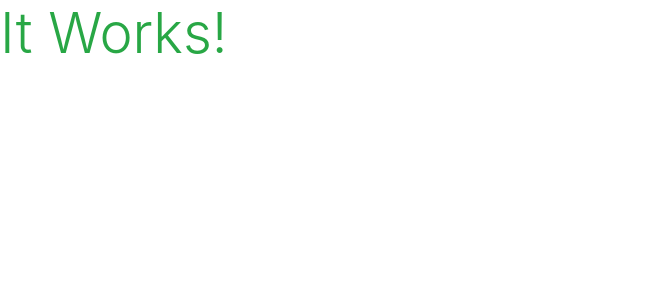
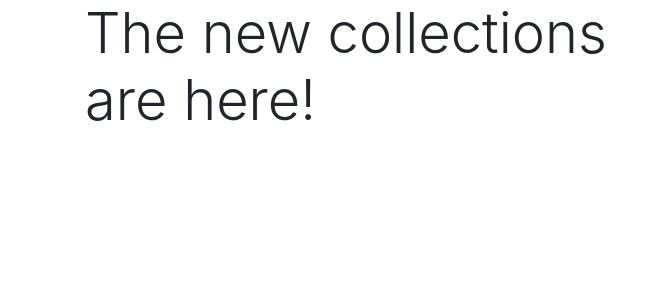
Before and after one commit to Darlyn-Lurikah/serii_skincare, a Django app: page / in a window 1280 px wide. Shown: the top 300 px of the page, without its empty margins (0-662 px from the left). Run offline with Django 3.2, Linux system fonts and the light colour scheme.

Commit message:
Added homepage content

```diff
--- a/home/templates/home/index.html
+++ b/home/templates/home/index.html
@@ -1,6 +1,26 @@
 {% extends "base.html" %}
 {% load static %}
 
+{% block page_header %}
+    <div class="container header_container">
+        <div class="row">
+            <div class="col"></div>
+        </div>
+    </div>
+{% endblock %}
+
 {% block content %}
-<h1 class="display-4 text-success">It Works!</h1>
+    <div class="container h-100">
+        <div class="row h-100">
+            <div class="col-7 col-md-6 my-auto">
+                <h1 class="display-4 logo-font text-black">
+                    The new collections are here!</h1>
+                <div class="my-5">
+                    <h4>
+                        <a href="" class="shop-now-button btn btn-lg rounded-0 text-uppercase py-3"></a>
+                    </h4>
+                </div>
+            </div>
+        </div>
+    </div>
 {% endblock %}
--- a/serii_skincare/settings.py
+++ b/serii_skincare/settings.py
@@ -41,7 +41,7 @@ INSTALLED_APPS = [
     'allauth',
     'allauth.account',
     'allauth.socialaccount',
-    'home', # Adding home app to project app
+    'home',  # Adding home app to project app
 ]
 
 MIDDLEWARE = [
```
